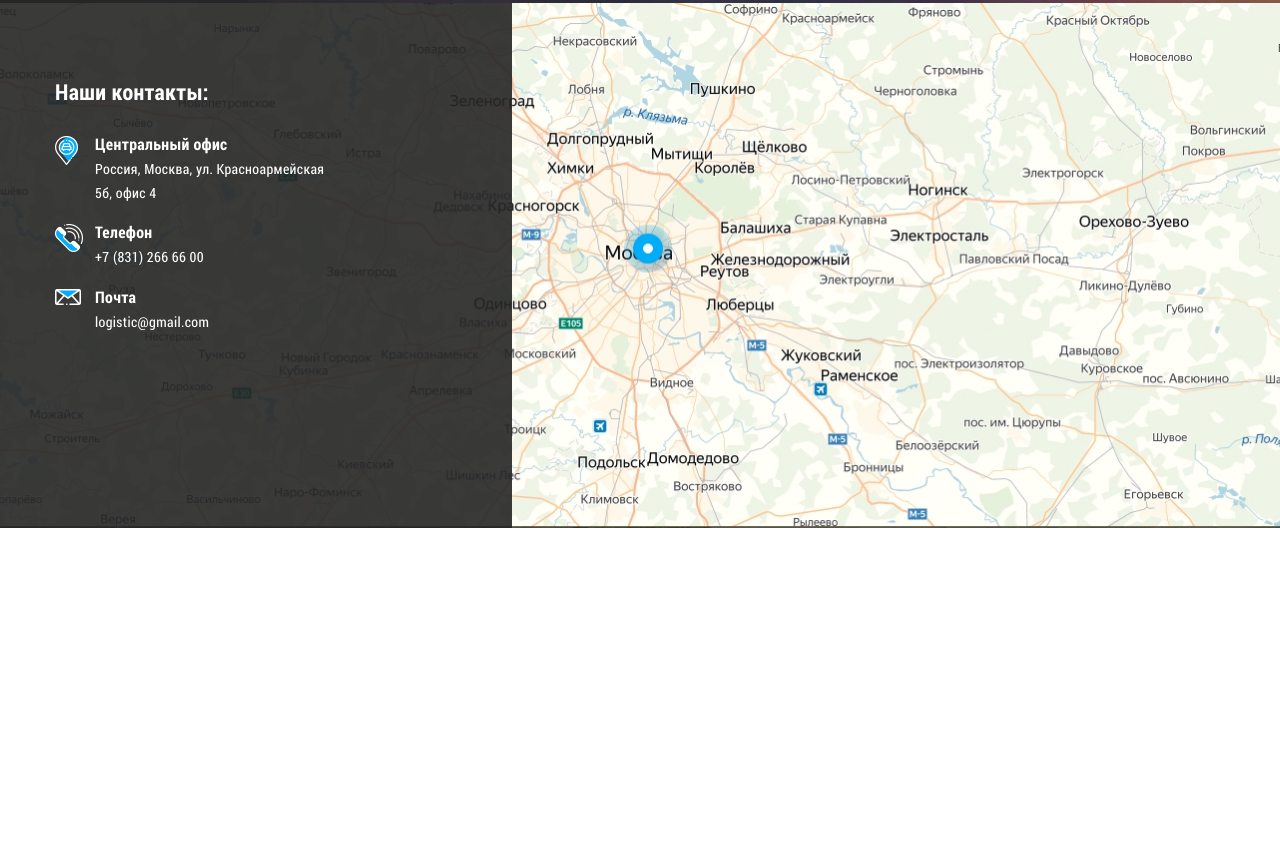
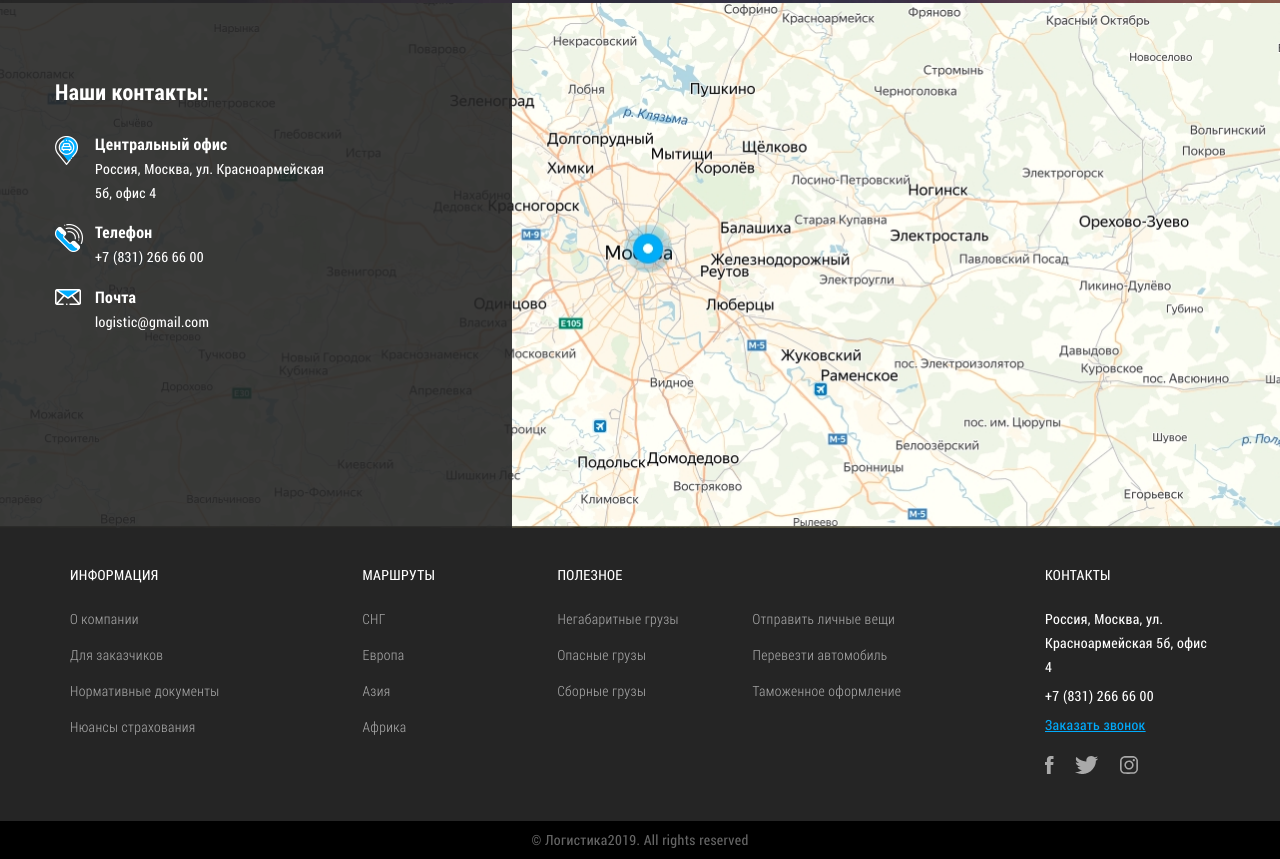
Before and after one commit to AlexKobiliansky/logistic, a website: page app/index.html in a window 1280 px wide. Shown: the part 6512-7371 px from the top of the page. Before the commit the page ends 7040 px from the top, so only its background shows below. Drawn offline with Linux system fonts and the light colour scheme.

Commit message:
footer complete

```diff
--- a/app/index.html
+++ b/app/index.html
@@ -706,6 +706,81 @@
 	</section>
 	<!-- ======= SECTION CONTACTS END ======= -->
 
+	<footer class="main-foot">
+		<div class="container">
+			<div class="row">
+				<div class="col-sm-6 col-lg-4 col-xl-3">
+					<h4>Информация</h4>
+					<ul>
+						<li><a href="#0">О компании</a></li>
+						<li><a href="#0">Для заказчиков</a></li>
+						<li><a href="#0">Нормативные документы</a></li>
+						<li><a href="#0">Нюансы страхования</a></li>
+					</ul>
+				</div>
+
+				<div class="col-sm-6 col-lg-4 col-xl-2">
+					<h4>Маршруты</h4>
+					<ul>
+						<li><a href="#0">СНГ</a></li>
+						<li><a href="#0">Европа</a></li>
+						<li><a href="#0">Азия</a></li>
+						<li><a href="#0">Африка</a></li>
+					</ul>
+				</div>
+
+				<div class="col-sm-6 col-lg-4 col-xl-2">
+					<h4>Полезное</h4>
+					<ul>
+						<li><a href="#0">Негабаритные грузы</a></li>
+						<li><a href="#0">Опасные грузы</a></li>
+						<li><a href="#0">Сборные грузы</a></li>
+					</ul>
+				</div>
+
+				<div class="col-sm-6 col-lg-4 col-xl-3">
+					<ul class="no-h">
+						<li><a href="#0">Отправить личные вещи</a></li>
+						<li><a href="#0">Перевезти автомобиль</a></li>
+						<li><a href="#0">Таможенное оформление</a></li>
+					</ul>
+				</div>
+
+				<div class="col-sm-6 col-lg-4 col-xl-2">
+					<div class="foot-contacts">
+						<h4>Контакты</h4>
+						<p>Россия, Москва, ул. Красноармейская 5б, офис 4</p>
+						<p><a href="tel:+78312666600" class="call">+7 (831) 266 66 00</a></p>
+						<p><a href="#0" class="recall">Заказать звонок</a></p>
+
+						<div class="foot-socials">
+							<!-- soc-item -->
+							<a href="#0" class="soc-item" target="_blank">
+								<img src="img/icons/soc-icon-1.svg" alt="alt" class="svg">
+							</a>
+							<!-- /soc-item -->
+
+							<!-- soc-item -->
+							<a href="#0" class="soc-item" target="_blank">
+								<img src="img/icons/soc-icon-2.svg" alt="alt" class="svg">
+							</a>
+							<!-- /soc-item -->
+
+							<!-- soc-item -->
+							<a href="#0" class="soc-item" target="_blank">
+								<img src="img/icons/soc-icon-3.svg" alt="alt" class="svg">
+							</a>
+							<!-- /soc-item -->
+						</div>
+					</div>
+				</div>
+			</div>
+		</div>
+		<div class="copy-line">
+			&copy; Логистика2019. All rights reserved
+		</div>
+	</footer>
+
 </div><!-- /page-wrapper -->
 
 
--- a/app/sass/base/_media.sass
+++ b/app/sass/base/_media.sass
@@ -150,6 +150,11 @@
 // ≥480px
 +media-breakpoint-down(xs)
 
+  .main-foot
+    text-align: center
+    ul.no-h
+      padding-top: 0
+
   .contact-item
     width: 100%
 
--- a/app/sass/layout/_footer.sass
+++ b/app/sass/layout/_footer.sass
@@ -0,0 +1,61 @@
+.main-foot
+  background-color: #252525
+  color: #fff
+  padding-top: 40px
+  h4
+    text-transform: uppercase
+    font-size: 14px
+    font-weight: normal
+    margin-bottom: 25px
+    line-height: 1
+  ul
+    margin-bottom: 30px
+    a
+      display: inline-block
+      +mt(.3s)
+      font-weight: 300
+      color: #a9a9a9
+      margin-bottom: 12px
+      &:hover
+        color: #fff
+    &.no-h
+      padding-top: 39px
+
+.foot-contacts
+  p
+    margin-bottom: 5px
+  .call
+    +mt(.3s)
+    color: #fff
+    &:hover
+      color: $accent
+  .recall
+    color: $accent
+    text-decoration: underline
+    &:hover
+      color: $accent
+      text-decoration: none
+
+.foot-socials
+  margin-top: 20px
+  margin-bottom: 40px
+  .soc-item
+    display: inline-block
+    margin-right: 18px
+    .svg
+      height: 18px
+      width: auto
+      +mt(.3s)
+      fill: #a9a9a9
+    &:last-child
+      margin-right: 0
+    &:hover
+      .svg
+        fill: $accent
+
+.copy-line
+  line-height: 1
+  text-align: center
+  background-color: #000
+  color: #666
+  padding: 12px
```
Also changed, not shown: app/css/main.min.css, app/img/icons/soc-icon-1.svg (added), app/img/icons/soc-icon-2.svg (added), app/img/icons/soc-icon-3.svg (added).
